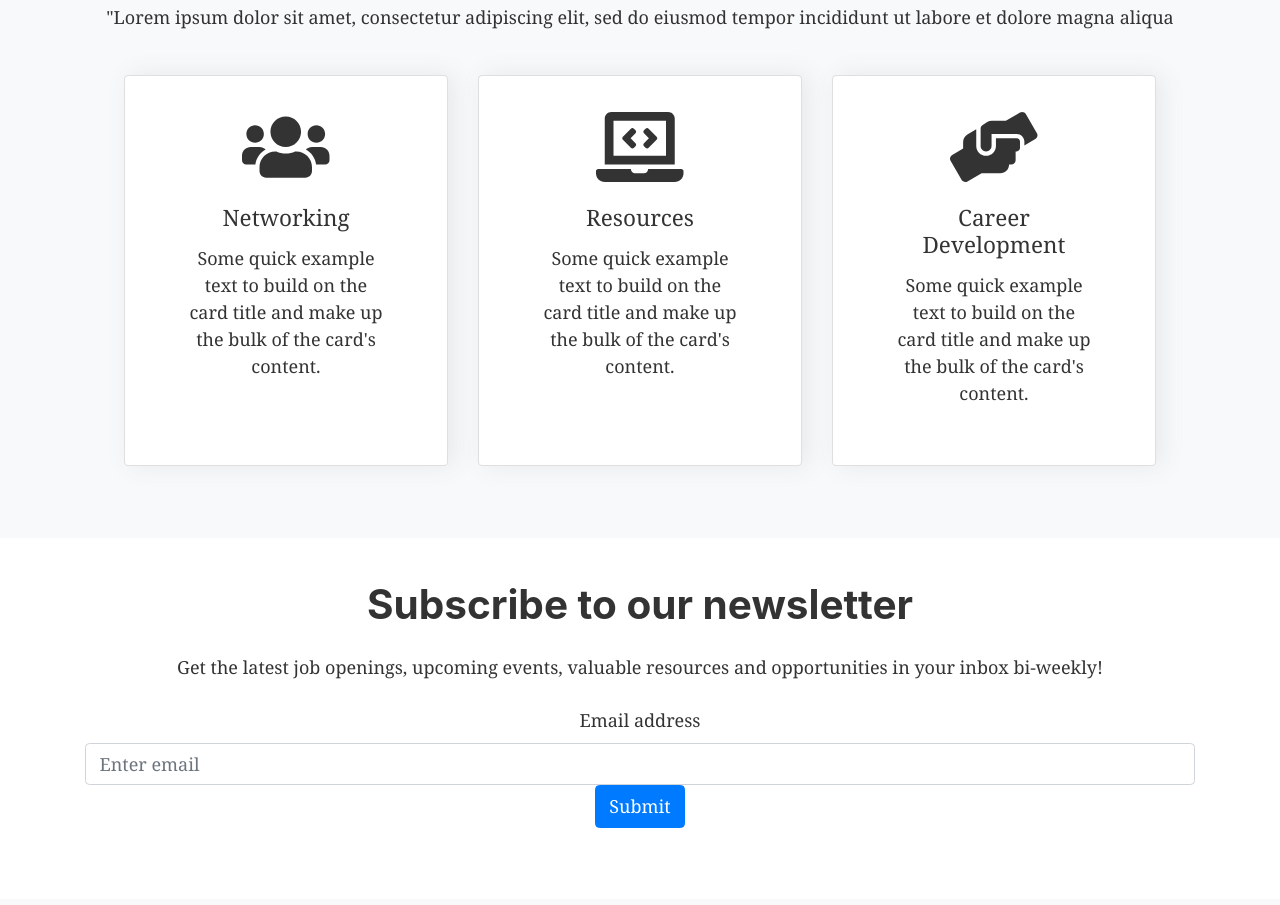
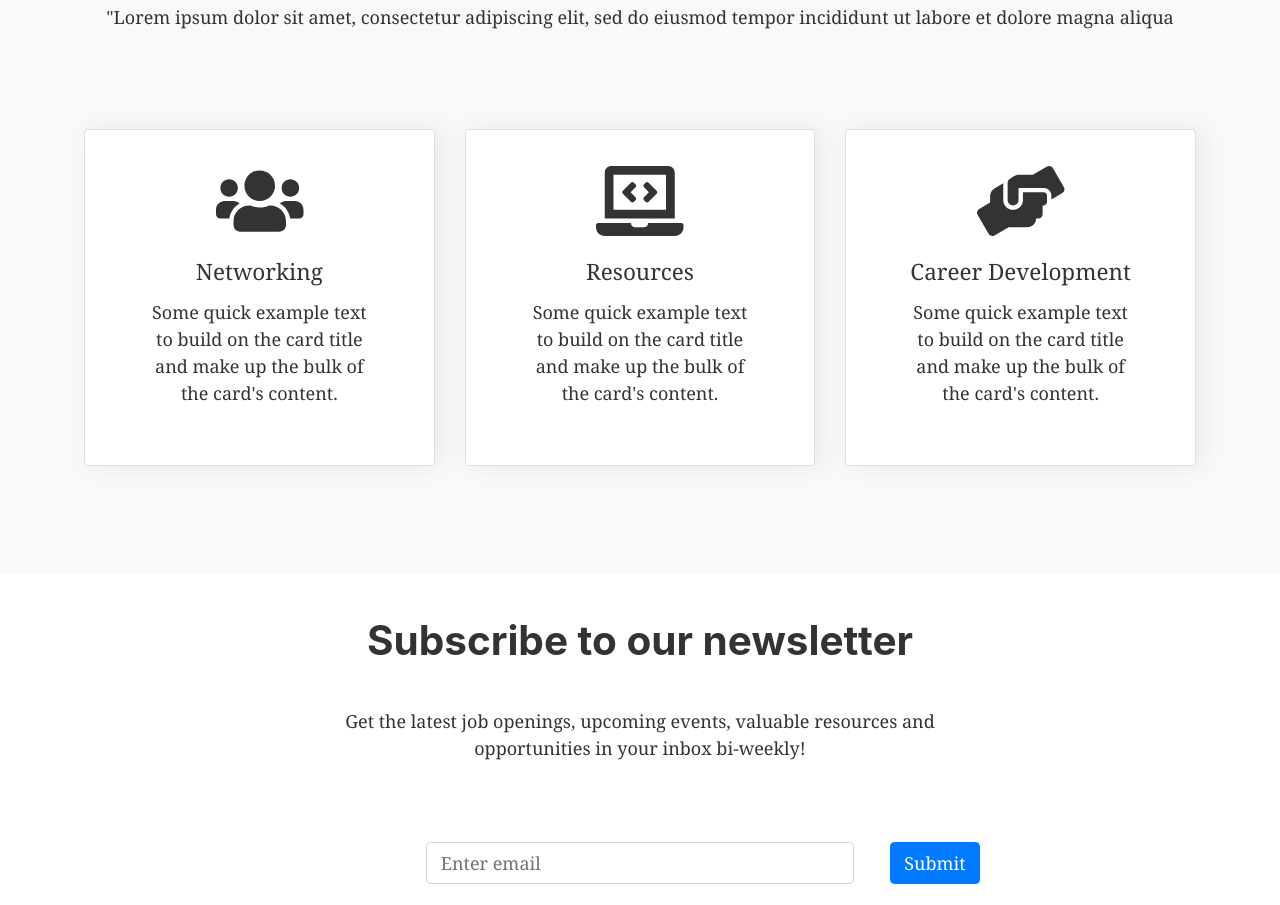
Before and after one commit to haitiansintech/2021-haitians-in-tech, a Gatsby site: page / in a window 1280 px wide. Shown: the part 700-1605 px from the top of the page. Built offline with nearby package versions, Linux system fonts and the light colour scheme; Gatsby itself is replaced by a stand-in of ours.

Commit message:
styling components done

```diff
--- a/src/components/cards.js
+++ b/src/components/cards.js
@@ -6,9 +6,9 @@ import { faLaptopCode, faHandsHelping, faUsers } from "@fortawesome/free-solid-s
 
 const ServiceCards = () => (
     <div className="service-cards">
-        <Row>
-            <Col className="col-md-12 col-lg-4">
-                <Card style={{ width: '18rem' }}>
+        <Row className="m-5">
+            <Col className="mb-5" xs={12} lg={4}>
+                <Card>
                 <FontAwesomeIcon icon={faUsers} />
                     <Card.Body>
                         <Card.Title>Networking</Card.Title>
@@ -19,8 +19,8 @@ const ServiceCards = () => (
                     </Card.Body>
                 </Card>
             </Col>
-            <Col className="col-md-12 col-lg-4">
-                <Card style={{ width: '18rem' }}>
+            <Col className="mb-5" xs={12} lg={4}>
+                <Card>
                 <FontAwesomeIcon icon={faLaptopCode} />
                     <Card.Body>
                     <Card.Title>Resources</Card.Title>
@@ -31,8 +31,8 @@ const ServiceCards = () => (
                     </Card.Body>
                 </Card>
             </Col>
-            <Col className="col-md-12 col-lg-4">
-                <Card style={{ width: '18rem' }}>
+            <Col className="mb-5" xs={12} lg={4}>
+                <Card>
                 <FontAwesomeIcon icon={faHandsHelping} />
                     <Card.Body>
                         <Card.Title>Career Development</Card.Title>
--- a/src/css/form.css
+++ b/src/css/form.css
@@ -0,0 +1,13 @@
+.form-group {
+    display: -webkit-inline-box;
+}
+.form {
+    text-align: center;
+    padding-top: 3rem;
+}
+.form-control {
+    margin-right: 2rem;
+}
+.form-title {
+    padding-bottom: 1rem;
+}
--- a/src/css/index.css
+++ b/src/css/index.css
@@ -5,12 +5,15 @@
     text-align: center;
     background-color: #F8F9FA;
     position: relative;
-    padding: 3rem 0 4rem 0;
 }
 
 .form-section {
     background-color: white;
     position: relative;
-    text-align: center;
     padding: 2.5rem;
 }
+.form-content{
+    text-align: center;
+    margin-left: 15rem;
+    margin-right: 15rem;
+}
--- a/src/pages/index.js
+++ b/src/pages/index.js
@@ -3,6 +3,7 @@ import 'bootstrap/dist/css/bootstrap.min.css';
 import Layout from "../components/layout"
 import SEO from "../components/seo"
 import "../css/index.css"
+import "../css/form.css"
 import BackgroundImage from "gatsby-background-image"
 import { graphql } from "gatsby"
 import { Button, Container, Form } from "react-bootstrap"
@@ -23,18 +24,19 @@ const IndexPage = (props) => (
         </div>
       </div>
     </BackgroundImage>
-    <Container className="who-we-are" fluid>
+    <Container className="who-we-are pt-5" fluid>
       <h1 className="p-3">Who We Are</h1>
       <p className="pb-3">"Lorem ipsum dolor sit amet, consectetur adipiscing elit, sed do eiusmod tempor incididunt ut labore et dolore magna aliqua</p>
       <ServiceCards />
     </Container>
     <Container className="form-section" fluid>
-      <h1>Subscribe to our newsletter</h1>
-      <p>Get the latest job openings, upcoming events, valuable resources and opportunities in your inbox bi-weekly!</p>
-      <Container>
+      <div className="form-content">
+        <h1 className="form-title">Subscribe to our newsletter</h1>
+        <p className="form-text">Get the latest job openings, upcoming events, valuable resources and opportunities in your inbox bi-weekly!</p>
+      </div>
+      <Container className="form">
         <Form>
           <Form.Group controlId="formGroupEmail">
-            <Form.Label>Email address</Form.Label>
             <Form.Control type="email" placeholder="Enter email" />
             <Button variant="primary" type="submit">
               Submit
```
